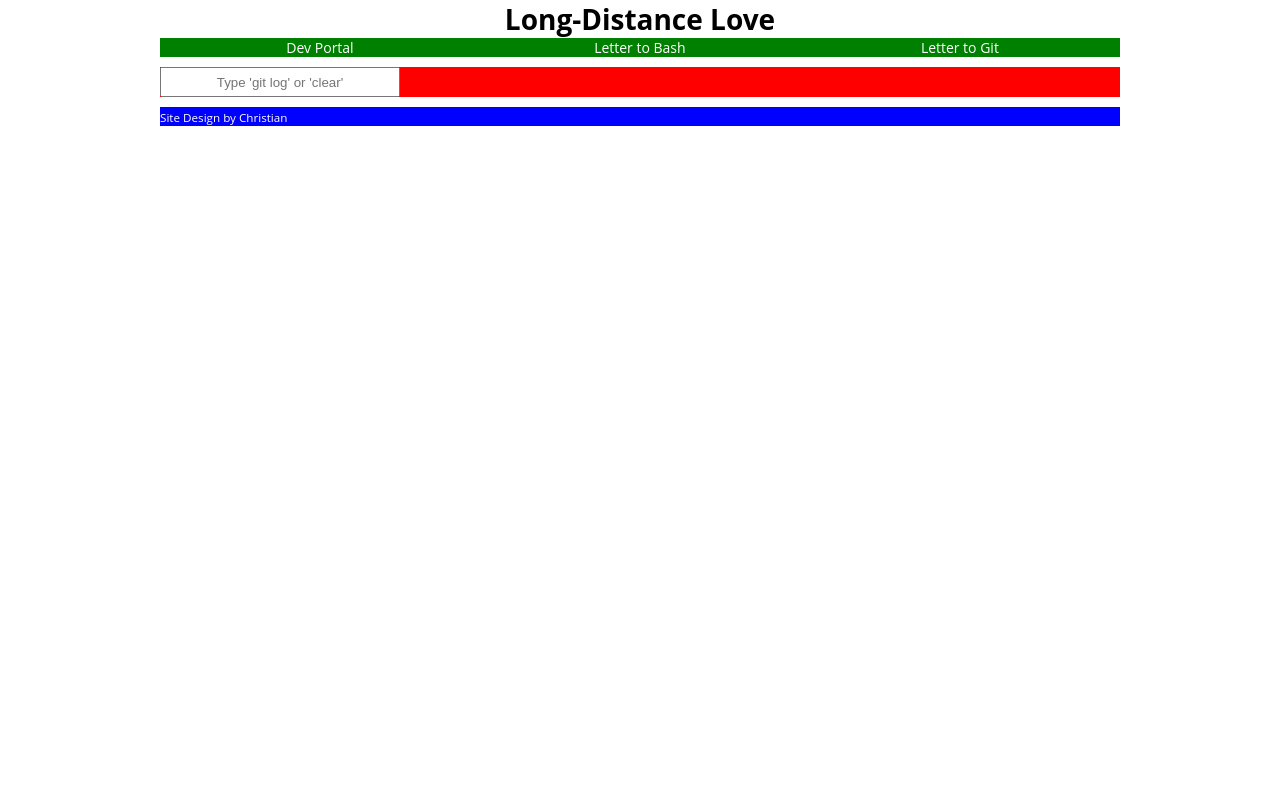
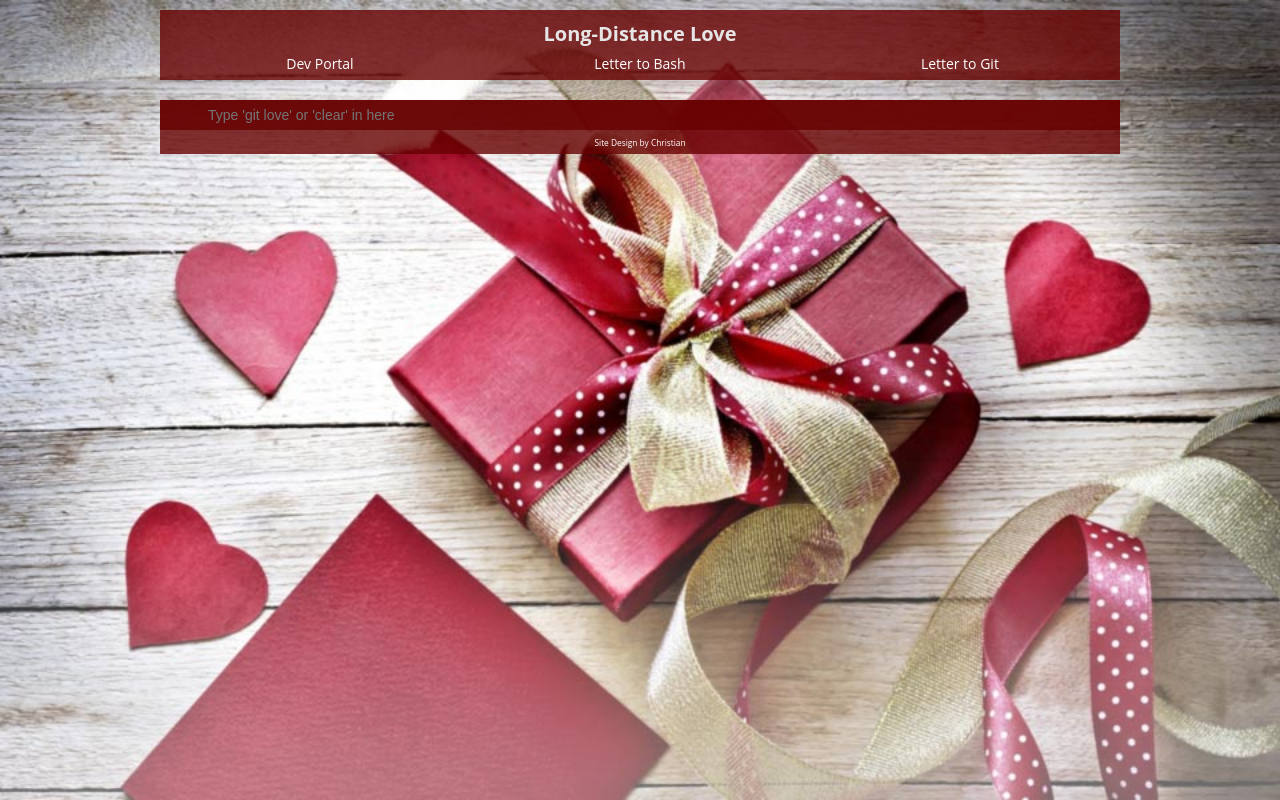
Before and after one commit to balanc/GitHub, a plain HTML site: page index.html in a window 1280 px wide. Drawn offline with nearby package versions, Linux system fonts and the light colour scheme.

Commit message:
Updated project styling and javascript. Added image for background. Project is near 90% complete.

```diff
--- a/css/github-style.css
+++ b/css/github-style.css
@@ -1,4 +1,4 @@
-/* ========== Begin Global Styles ==========*/
+/* ========== Begin Universal Styles ==========*/
 
 *,
 *:before,
@@ -15,6 +15,10 @@
 	content: " ";
 	clear: both;
 }
+/* ========== End Universal Styles ==========*/
+
+/* ========== Begin Global Styles ==========*/
+
 
 .floatR {
 	float: right;
@@ -31,11 +35,11 @@
 ul li {list-style-type: none;
 	text-decoration: none;}
 
-img {border: 0;}
-
 body {
+	background: rgba(219,218,216,1) url('../img/github-present.jpg') center top no-repeat;
+	background-size: cover;
 	font-family: 'Open Sans', sans-serif;
-	font-size: 14px;
+	font-size: 62.5%;
 }
 
 a:link {
@@ -57,43 +61,69 @@ a:active {
 }
 
 .container {
-	width: 960px;
+	max-width: 960px;
 	margin: 0 auto;
 }
-
-/* ========== End Global Styles ==========*/
 
 .hide {
 	display: none;
 }
 
+/* ========== End Global Styles ==========*/
+/* ========== Begin Page Styles ==========*/
+
+
+
+.mainHeader {
+	background: rgba(103,1,0,0.8);
+	color: rgba(230,230,230,1);
+	margin-top: 1em;
+	padding-top: 1em;
+	width: 100%;
+}
+
 nav ul li {
-	background: green;
+	list-style-type: none;
+	background: rgba(103,1,0,0.8);
+	display: inline;
 	text-align: center;
 	width: 33.33%;
+	margin: 0 auto;
+	padding: .5em;
 	float: left;
+	font-size: 1.4em;
 }
 
 .terminal {
-	background: red;
+	background: rgba(103,1,0,0.8);
 	width: 100%;
 	height: 100%;
-	margin-top: 10px;
+	margin-top: 2em;
 }
 
 #field {
-	width: 25%;
+	width: 100%;
 	height: 30px;
 	display: block;
-	text-align: center;
+	color: rgba(230,230,230,1);
+	background: rgba(103,1,0,0.8);
+	border: none;
+	padding-left: 5%;
+	font-size: 1.4em;
 }
 
 .terminal p {
 	margin: 20px;
-	line-height: 20px;
+	line-height: 1.5em;
+	color: rgba(230,230,230,1);
+	font-size: 1.4em;
 }
 
 footer {
-	margin-top: 10px;
-	background: blue;
+	background: rgba(103,1,0,0.8);
+	text-align: center;
+	padding: 5px;
+	font-size: 1em;
 }
+
+/* ========== End Page Styles ==========*/
--- a/index.html
+++ b/index.html
@@ -7,10 +7,13 @@
 	<link rel="stylesheet" href="css/github-style.css">
 	<script src="js/jquery-ui.js"></script>
 </head>
+
 <body class="container">
 
-	<header class="center">
+	<header class="mainHeader center">
 		<h1>Long-Distance Love</h1>
+	</header>
+
 	<nav>
 		<h2 class="hide">Main Navigation</h2>
 		<ul>
@@ -19,17 +22,16 @@
 			<li><a href="#">Letter to Git</a></li>
 		</ul>
 	</nav>
-	</header>
 
 	<main>
 		<article class="clearfix">
 			<header>
 				<h2 class="hide">Dear GitHub</h2>
 			</header>
-
+			<!-- begin 100% width div around content -->
 			<div class="terminal floatL">
 
-				<input type="text" id="field" class="userClass" placeholder="Type 'git log' or 'clear'" maxlength="30">
+				<input type="text" id="field" class="userClass" placeholder="Type 'git love' or 'clear' in here" maxlength="30">
 
 				<p class="hide">My Darling, there are countless words I wish to write down to tell you how much I love you. Even though we may be separated, forbidden the warmth of a physical embrace, know that you are on my mind always. All of my goals and actions are with you at the forefront to keep my longing at bay. I may not be able to see your beautiful smile in person, but the memory of it drives me to new heights day by day.</p>
 
@@ -42,7 +44,7 @@
 				<p class="hide">After a “git push” to add all of my changes to the repository that goodbye kiss lingers on in my mind. I can’t help but long for the next time we get to meet again, even if it is only digitally. I’ll remember that smile as we part. That sweet smile of yours, a spirited wink hinting that we will meet again soon. It’s all I need to keep me going.</p>
 
 			</div>
-
+			<!-- end 100% width div around content -->
 		</article>
 	</main>
 
--- a/js/github-js.js
+++ b/js/github-js.js
@@ -1,20 +1,23 @@
 $(document).ready(function(){
 
-	//variables
+	/* ========== Begin Variables ==========*/
 
-	var user = $('#field');
+
+	var user = $('#field'); //get text field id
 	var value;
 	var check = true;
 	var text;
-	// var val = user.val().toLowerCase(); //get user input
 
-	//functions
+	/* ========== End Variables ==========*/
+
+	/* ========== Begin Functions ==========*/
 
 	//clear text field
 	function clearUser(){
 		user.val("");
 	}
 
+	//toggle letter contents
 	function showText(){
 		$("p.hide").animate({
 			width: 'toggle',
@@ -22,40 +25,50 @@ $(document).ready(function(){
 		});
 	}
 
+	//unimplemented function gets contents of all paragraph tags for letter
 	function letterText(){
 		$("p.hide").each(function(){
 			text += $(this).html() + ' ';
 		});
 	}
 
+	/* ========== End Functions ==========*/
+
+	/* ========== Begin Page Interaction ==========*/
+
+
 	//get value of field after enter key
 	$("#field").keyup(function(e){
 	    if (e.keyCode == 13) {
+
 	        // console.log($(user).val().toLowerCase());
-	        value = $(user).val().toLowerCase();
+	        value = $(user).val().toLowerCase(); //set value equal to user input after enter keyup
 
-	        if(value == 'git log' && check == true)
+	        if(value == 'git love' && check == true)
 	        {
-	        	showText();
+	        	showText(); //toggle letter contents
+	        	$('.add').remove(); //remove appended text if existing
 	        	check = false
 
 	        } else if(value == 'clear' && check == false) {
 
-	        	showText();
-	        	$('.add').remove();
+	        	showText(); //toggle letter contents
+	        	$('.add').remove(); //remove appended text if existing
 	        	check = true
+
+	        } else if(value == 'clear') {
+
+	        	$('.add').remove(); //remove appended text if existing
 
 	        } else {
 
-				$(".terminal").append('<span class="add">'+"Just follow directions"+'</span>');
+				$(".terminal").append('<span class="add"><p>-bash: ' + value + ': command not found</p></span>'); //append text if user inputs incorrectly
 	        }
 
-	        clearUser();
+	        clearUser(); //clear text field on enter keyup
 	    }
 	});
 
-	letterText();
-
-	// writeLog();
+	/* ========== End Page Interaction ==========*/
 
 });
```
Also changed, not shown: img/github-present.jpg (added), img/placeholder.txt (deleted). Lines whose indentation alone changed are shown as unchanged.
